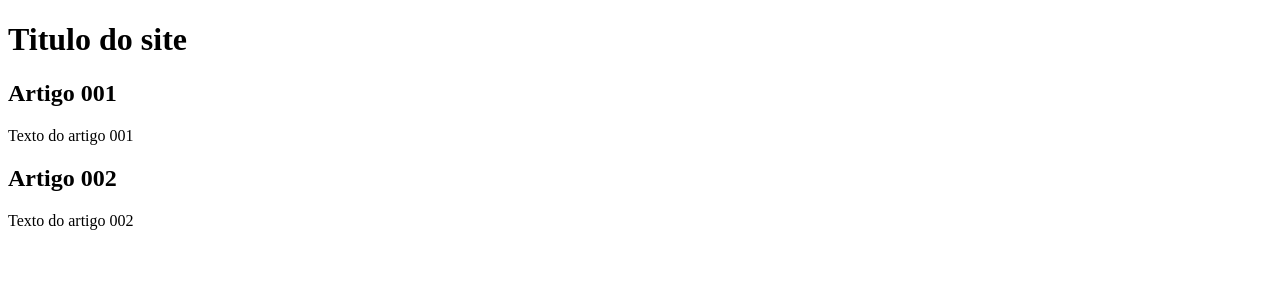
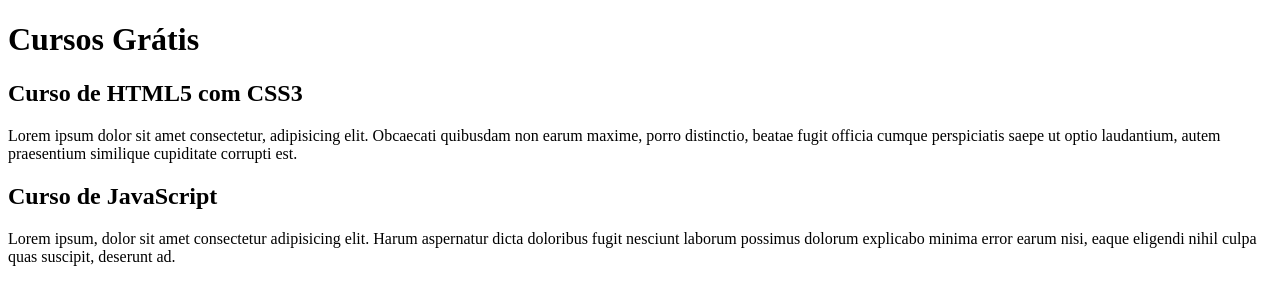
Before and after one commit to EduardoGuerts/projeto-site, a plain HTML site: page index.html in a window 1280 px wide. Drawn offline with Linux system fonts and the light colour scheme.

Commit message:
comecei a escrever o conteudo

```diff
--- a/index.html
+++ b/index.html
@@ -9,15 +9,15 @@
 <body>
     <main>
         <header>
-            <h1>Titulo do site</h1>
+            <h1>Cursos Grátis</h1>
         </header>
         <article>
-            <h2>Artigo 001</h2>
-            <p>Texto do artigo 001</p>
+            <h2>Curso de HTML5 com CSS3</h2>
+            <p>Lorem ipsum dolor sit amet consectetur, adipisicing elit. Obcaecati quibusdam non earum maxime, porro distinctio, beatae fugit officia cumque perspiciatis saepe ut optio laudantium, autem praesentium similique cupiditate corrupti est.</p>
         </article>
         <article>
-            <h2>Artigo 002</h2>
-            <p>Texto do artigo 002</p>
+            <h2>Curso de JavaScript</h2>
+            <p>Lorem ipsum, dolor sit amet consectetur adipisicing elit. Harum aspernatur dicta doloribus fugit nesciunt laborum possimus dolorum explicabo minima error earum nisi, eaque eligendi nihil culpa quas suscipit, deserunt ad.</p>
         </article>
     </main>
 </body>
```
